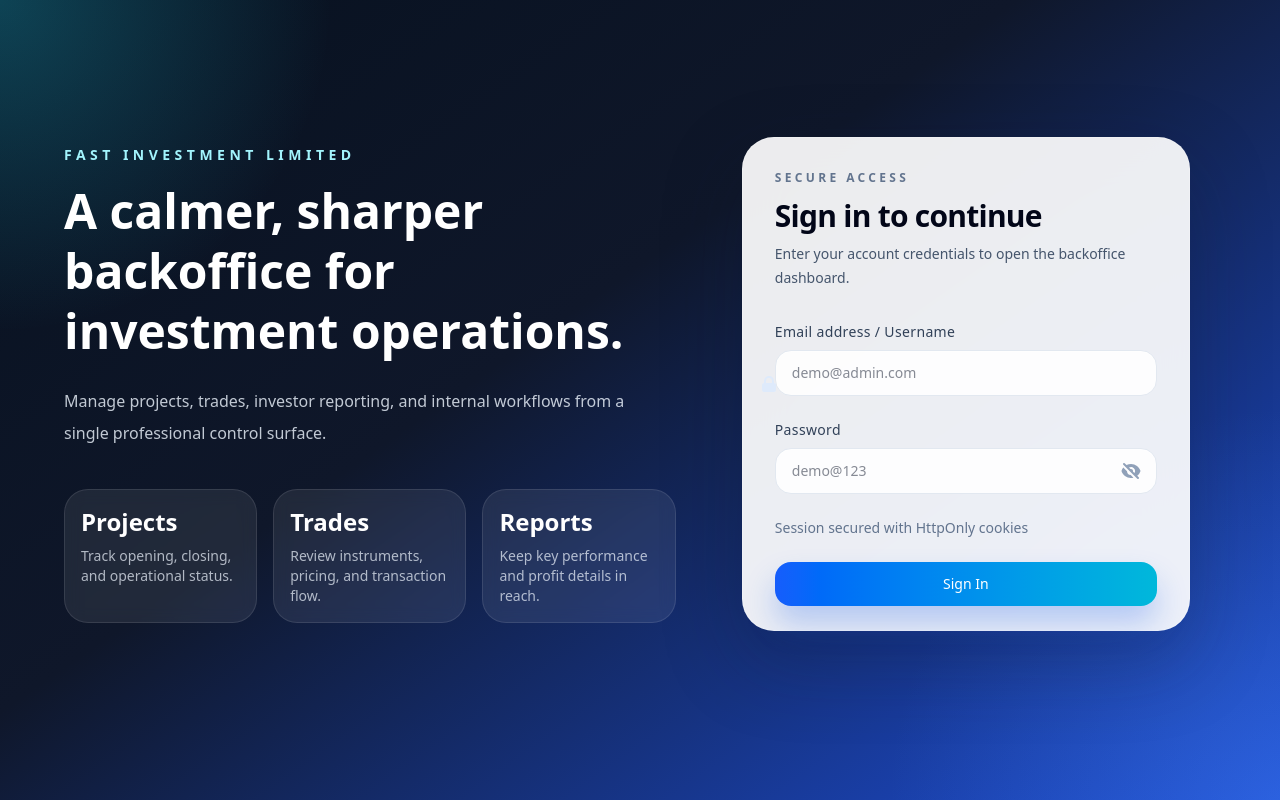
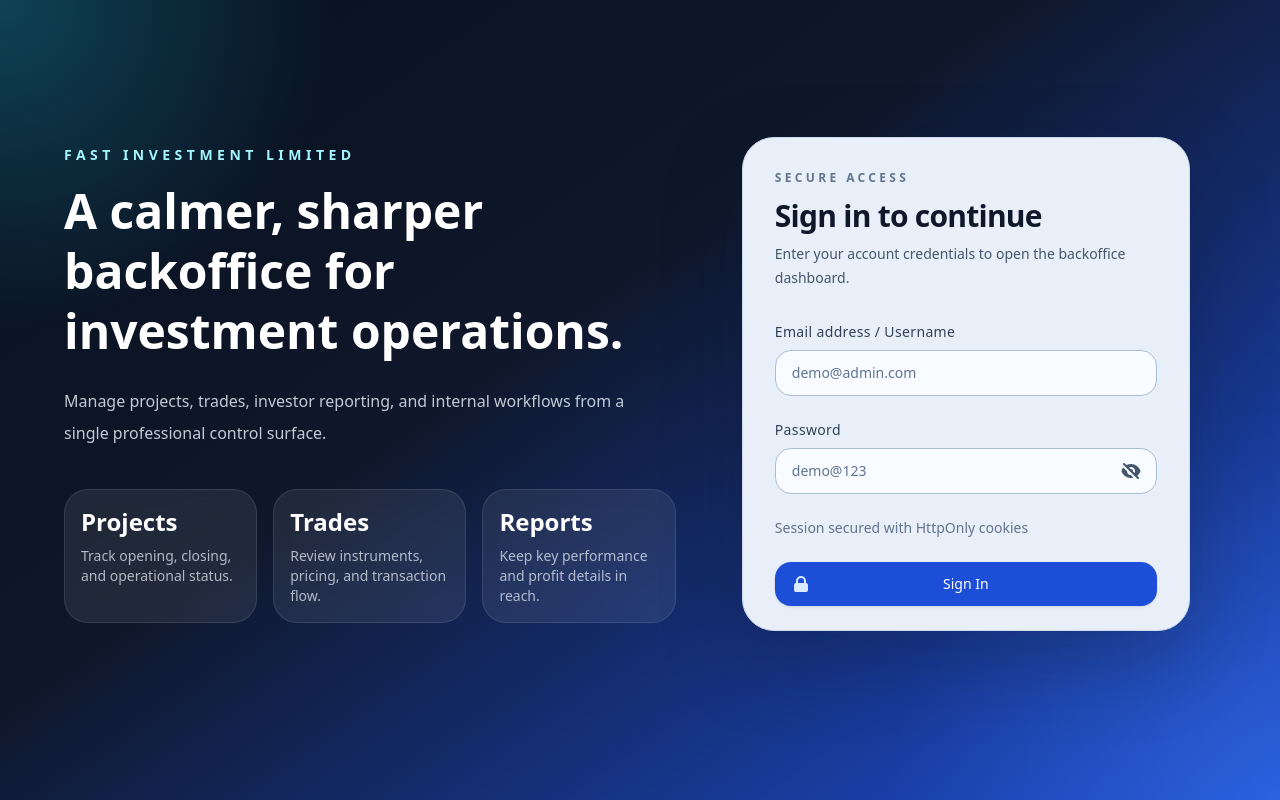
Before and after one commit to jalis55/FastInvestment-BOS, a React (Vite) app in the folder frontend/: page /login in a window 1280 px wide. Built offline with nearby package versions, Linux system fonts and the light colour scheme; no server answers.

Commit message:
Refine login card color palette

```diff
--- a/frontend/src/pages/login/Login.jsx
+++ b/frontend/src/pages/login/Login.jsx
@@ -74,12 +74,12 @@ const Login = () => {
                     </div>
                 </div>
                 <div className="mx-auto w-full max-w-md">
-                    <div className="rounded-[32px] border border-white/20 bg-white/92 px-4 pb-6 pt-6 sm:pt-8 shadow-[0_30px_80px_rgba(15,23,42,0.28)] backdrop-blur-xl sm:px-8">
+                    <div className="rounded-[32px] border border-[#CBD9EC] bg-[#E8EFF8] px-4 pb-6 pt-6 sm:pt-8 shadow-[0_30px_80px_rgba(15,23,42,0.28)] backdrop-blur-xl sm:px-8">
                         <div className="mb-8">
                             <p className="text-xs font-semibold uppercase tracking-[0.28em] text-slate-500">
                                 Secure Access
                             </p>
-                            <h2 className="mt-3 text-3xl font-semibold tracking-tight text-slate-950">
+                            <h2 className="mt-3 text-3xl font-semibold tracking-tight text-slate-900">
                                 Sign in to continue
                             </h2>
                             <p className="mt-2 text-sm leading-6 text-slate-600">
@@ -97,7 +97,7 @@ const Login = () => {
                                         type="text"
                                         data-testid="username"
                                         required
-                                        className="field-input"
+                                        className="field-input border-[#A9BDD8] bg-[#F8FBFF] placeholder:text-slate-500"
                                         value={email}
                                         onChange={(e) => setEmail(e.target.value)}
                                         placeholder="demo@admin.com"
@@ -116,14 +116,14 @@ const Login = () => {
                                         data-testid="password"
                                         autoComplete="current-password"
                                         required
-                                        className="field-input"
+                                        className="field-input border-[#A9BDD8] bg-[#F8FBFF] pr-12 placeholder:text-slate-500"
                                         value={password}
                                         onChange={(e) => setPassword(e.target.value)}
                                         placeholder="demo@123"
                                     />
                                     <button
                                         type="button"
-                                        className="absolute inset-y-0 right-0 flex items-center pr-4 text-slate-400 transition hover:text-slate-600"
+                                        className="absolute inset-y-0 right-0 flex items-center pr-4 text-slate-600 transition hover:text-slate-900"
                                         onClick={togglePasswordVisibility}
                                         aria-label={showPassword ? "Hide password" : "Show password"}
                                     >
@@ -148,10 +148,10 @@ const Login = () => {
                                 <button
                                     data-testid="login"
                                     type="submit"
-                                    className="primary-button"
+                                    className="relative inline-flex min-h-11 w-full items-center justify-center rounded-2xl bg-[#1D4ED8] px-12 py-3 text-sm font-medium text-white shadow-sm transition-colors hover:bg-blue-800 focus-visible:outline-2 focus-visible:outline-offset-2 focus-visible:outline-blue-700"
                                 >
                                     <span className="absolute inset-y-0 left-0 flex items-center pl-4">
-                                        <svg className="h-5 w-5 text-blue-100/80 group-hover:text-white"
+                                        <svg className="h-5 w-5 text-blue-100"
                                             xmlns="http://www.w3.org/2000/svg" viewBox="0 0 20 20" fill="currentColor"
                                             aria-hidden="true">
                                             <path fillRule="evenodd"
```
